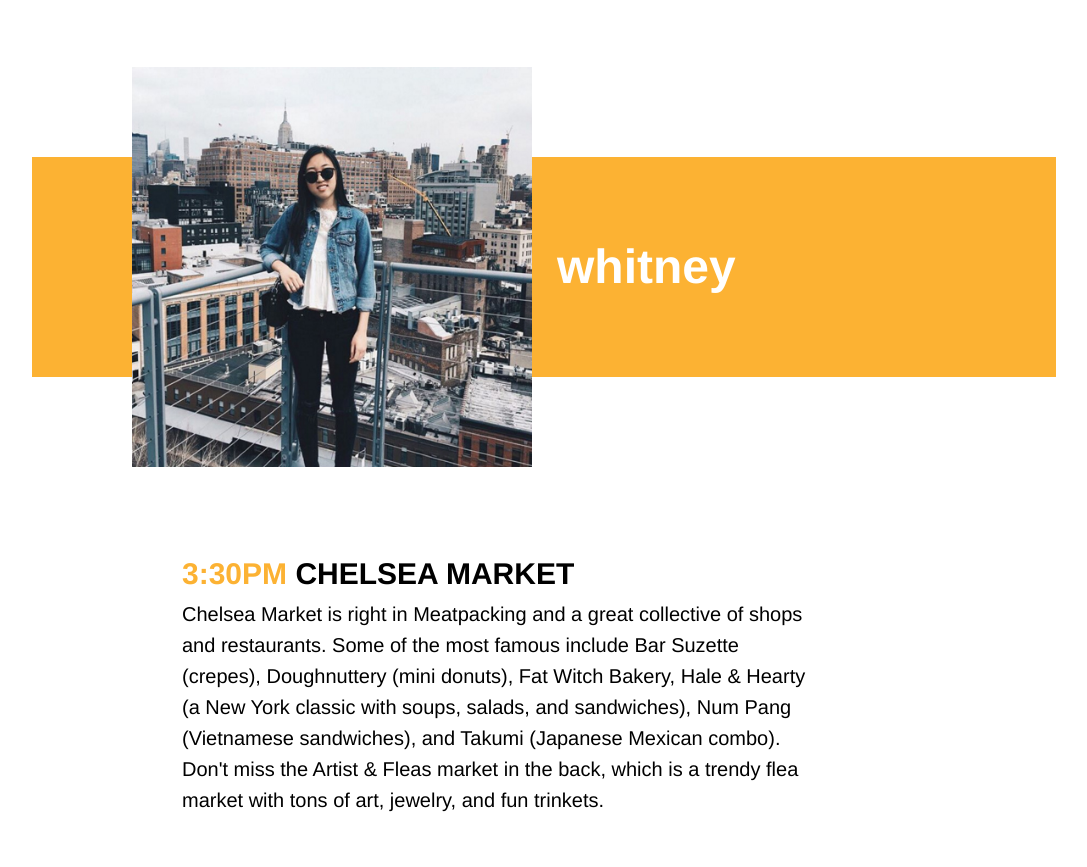
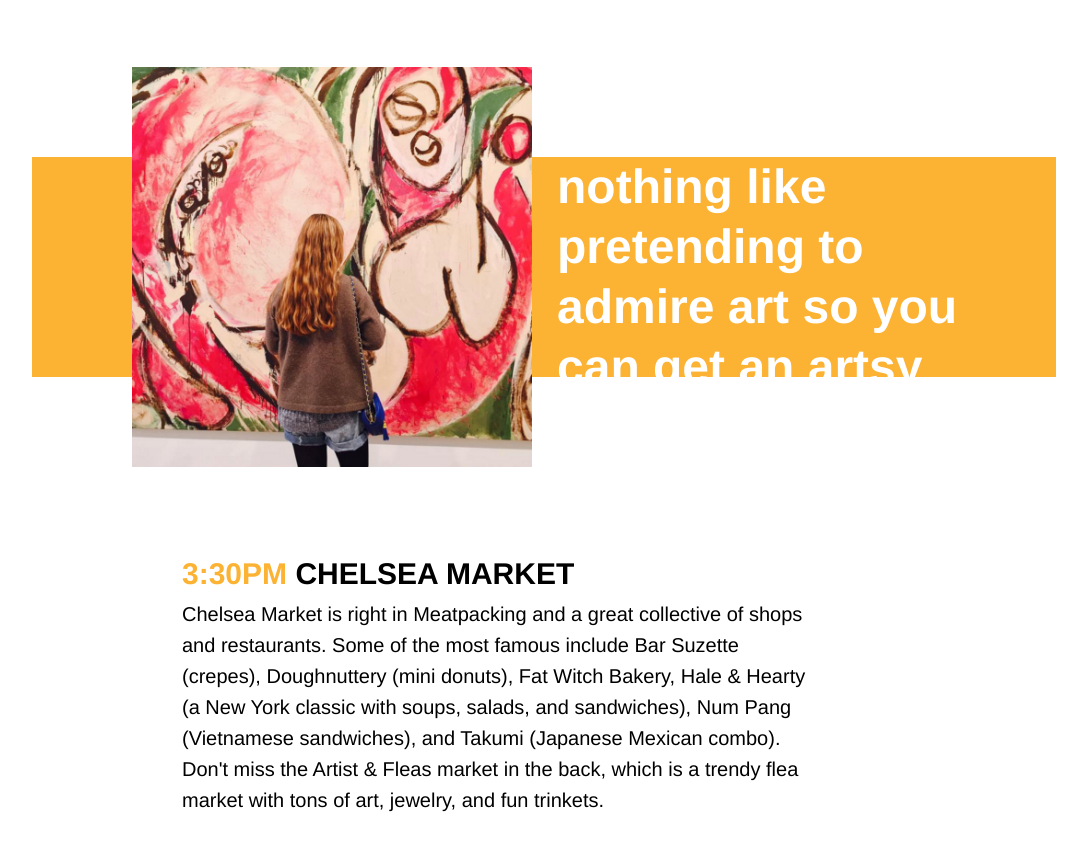
Before and after one commit to adulman/thesis, a plain HTML site: page newyork.html in a window 1280 px wide. Shown: the part 3500-4367 px from the top of the page, without its empty margins (118-1205 px from the left). Drawn offline with Linux system fonts and the light colour scheme.

Commit message:
Added files via upload

```diff
--- a/newyork.html
+++ b/newyork.html
@@ -108,8 +108,8 @@
 </div>
 
 <div class="instabanner">
-	<img src="images3/ny/whitney.jpg" class="instabannerimg">
-	<h4>whitney</h4>
+	<img src="images3/ny/whitney3.jpg" class="instabannerimg">
+	<h4>nothing like pretending to admire art so you can get an artsy insta!</h4>
 
 </div>
 
```
